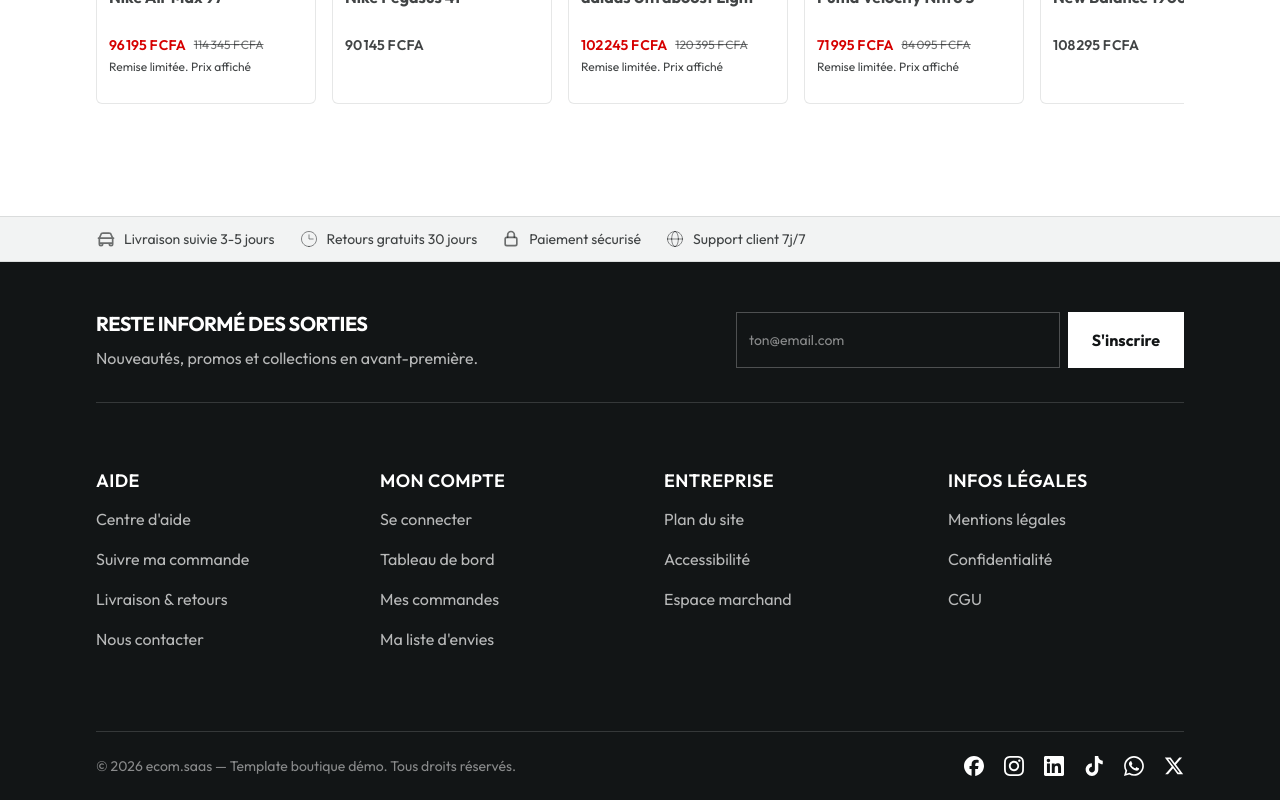
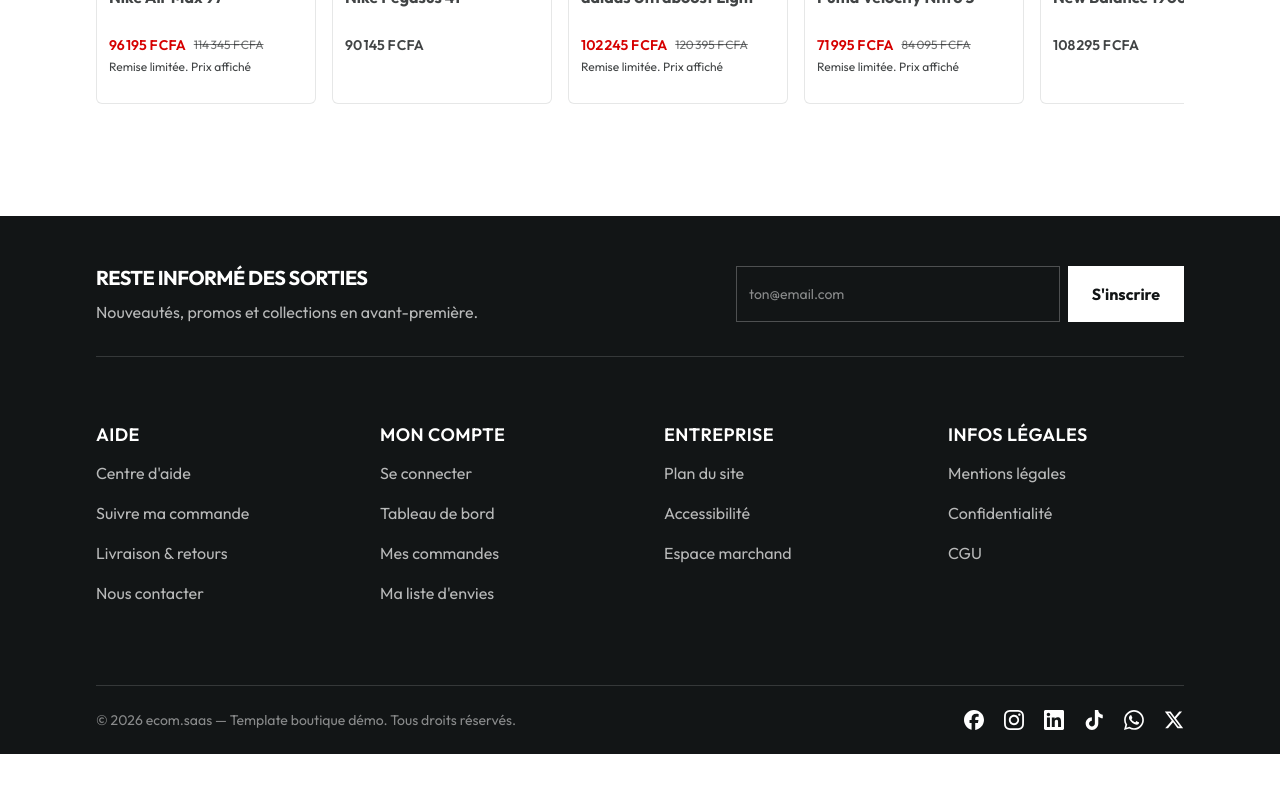
Before and after one commit to twocoderz/ecom.saas, a React (Vite) app: page / in a window 1280 px wide. Shown: the part 3792-4592 px from the top of the page. After the commit the page ends 4546 px from the top, so only its background shows below. Built offline with nearby package versions, Linux system fonts and the light colour scheme.

Commit message:
removing trust tip

```diff
--- a/src/shared/components/layout/AppShell.tsx
+++ b/src/shared/components/layout/AppShell.tsx
@@ -1,6 +1,5 @@
 import type { ReactNode } from "react";
 import { FooterColumns } from "./FooterColumns";
-import { TrustStrip } from "./TrustStrip";
 import { BackToTop } from "./BackToTop";
 import { MainHeader } from "../navigation/MainHeader";
 import { UtilityBar } from "../navigation/UtilityBar";
@@ -16,7 +15,6 @@ export function AppShell({ children }: { children: ReactNode }) {
       <UtilityBar utilities={Utilities} />
       <MainHeader />
       <main>{children}</main>
-      <TrustStrip />
       <FooterColumns />
       <BackToTop />
     </div>
--- a/src/shared/components/layout/FooterColumns.tsx
+++ b/src/shared/components/layout/FooterColumns.tsx
@@ -126,7 +126,7 @@ export function FooterColumns() {
           ))}
         </div>
 
-        {/* Bas façon JD : copyright + icônes sociales */}
+        {/* Bas: copyright + icônes sociales */}
         <div className="flex flex-col items-center gap-4 border-t border-white/15 py-6 md:flex-row md:items-center md:justify-between">
           <p className="text-center text-sm text-white/50 md:text-left">
             © {new Date().getFullYear()} ecom.saas — Template boutique démo.
--- a/src/shared/components/layout/TrustStrip.tsx
+++ /dev/null
@@ -1,29 +0,0 @@
-import { Container } from './Container'
-import { CarIcon, ClockIcon, GlobeIcon, LockIcon } from '../../icons'
-
-const ITEMS = [
-  { icon: CarIcon, label: 'Livraison suivie 3-5 jours' },
-  { icon: ClockIcon, label: 'Retours gratuits 30 jours' },
-  { icon: LockIcon, label: 'Paiement sécurisé' },
-  { icon: GlobeIcon, label: 'Support client 7j/7' },
-]
-
-/**
- * Bandeau de réassurance façon JD avec icônes.
- */
-export function TrustStrip() {
-  return (
-    <section className="border-y border-black-10 bg-black-5 py-3">
-      <Container>
-        <ul className="flex flex-wrap items-center gap-x-6 gap-y-2 text-sm text-black-80">
-          {ITEMS.map((item) => (
-            <li key={item.label} className="flex items-center gap-2">
-              <item.icon className="h-5 w-5 text-black-60" aria-hidden="true" />
-              <span>{item.label}</span>
-            </li>
-          ))}
-        </ul>
-      </Container>
-    </section>
-  )
-}
```
